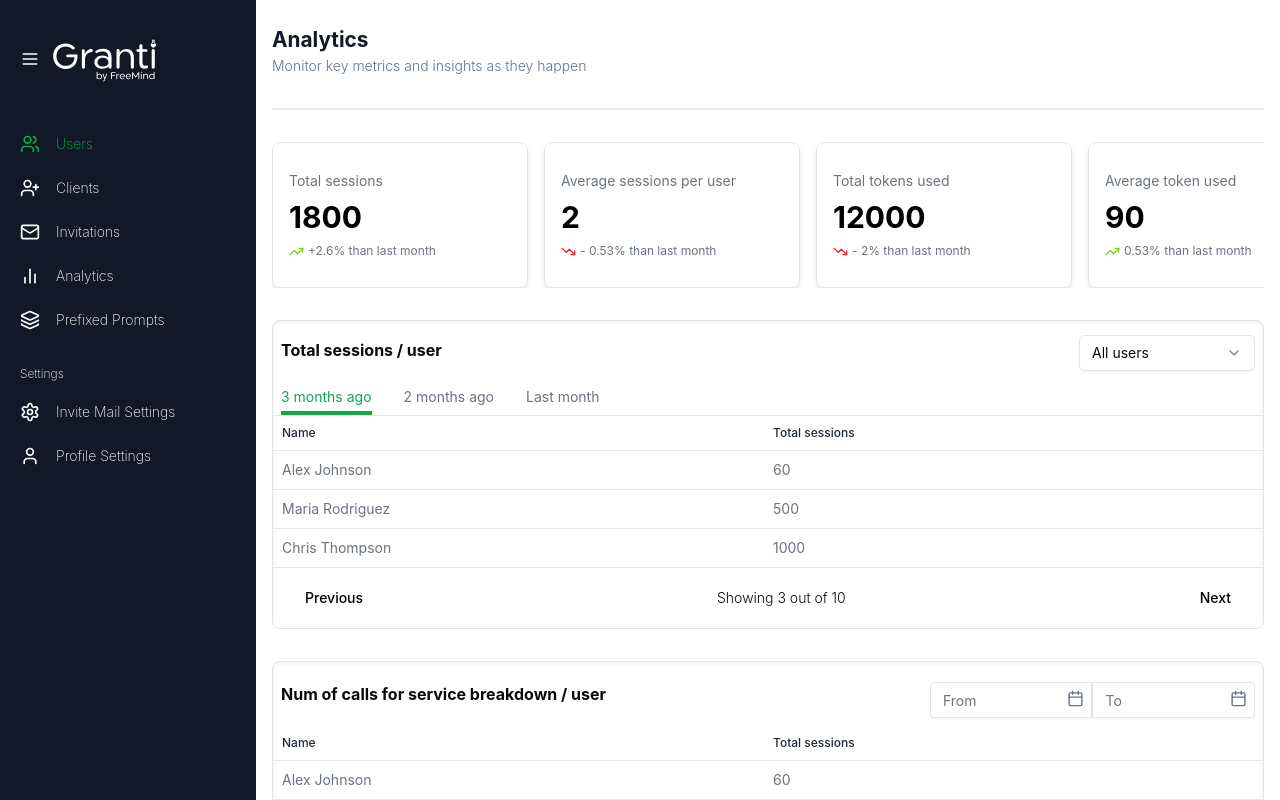
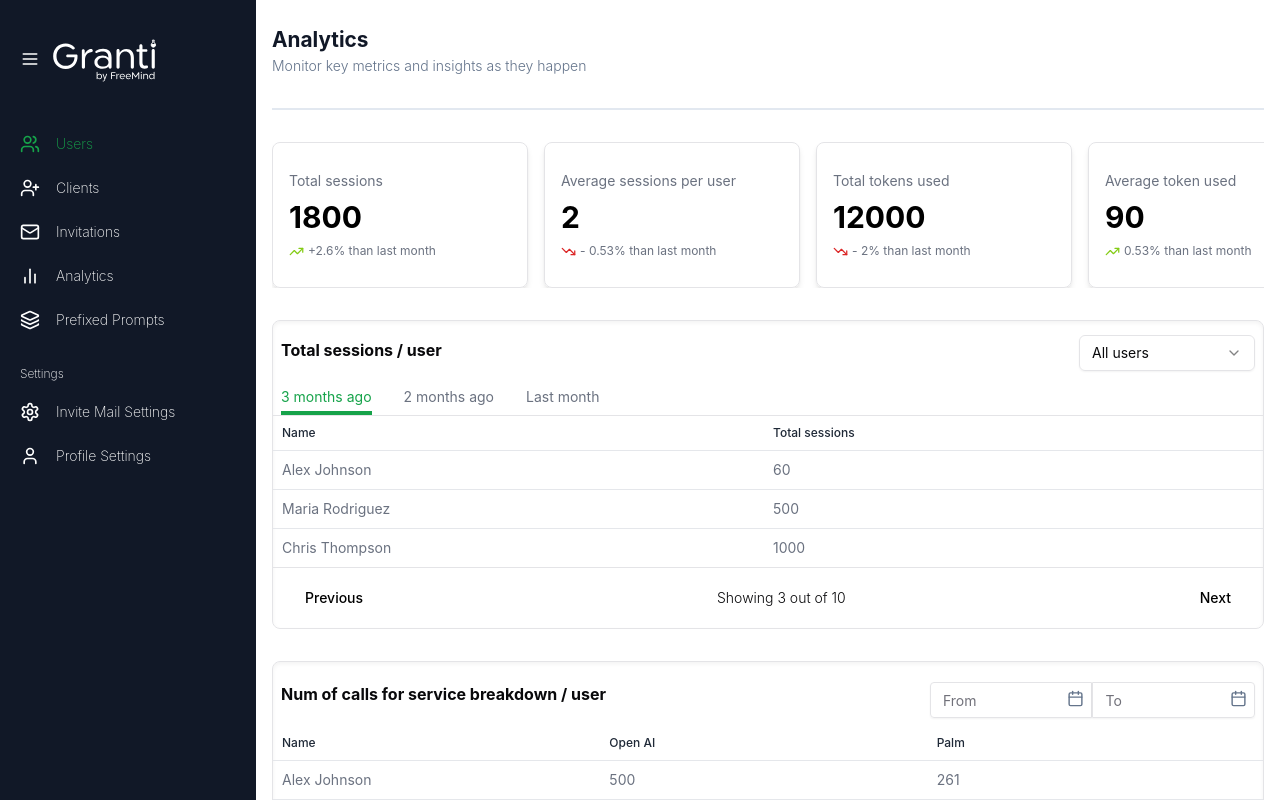
Before and after one commit to littlegod20/Freemind, a React (Vite) app: page /analytics in a window 1280 px wide. Built offline with nearby package versions, Linux system fonts and the light colour scheme.

Commit message:
modified the table data in analytics page

```diff
--- a/src/pages/Analytics/Analytics.tsx
+++ b/src/pages/Analytics/Analytics.tsx
@@ -1,9 +1,11 @@
 import Header from "@/components/Header";
 import StatisticsBox from "./components/StatisticsBox";
 import {
-  analyticsTableDetails,
-  analyticsTableTitles,
+  analyticsSessionsDetails,
+  analyticsSessionsTitles,
   analyticsTabs,
+  numOfCallsforServiceDets,
+  numOfCallsforServiceTitles,
   statisticsData,
 } from "./constants";
 import CommonTab from "@/components/widgets/CommonTab";
@@ -64,8 +66,8 @@ const Analytics = () => {
           >
             <CommonTabChild tabNumber={0} childIndex={childIndex}>
               <Table
-                tableTitles={analyticsTableTitles}
-                tableDetails={analyticsTableDetails}
+                tableTitles={analyticsSessionsTitles}
+                tableDetails={analyticsSessionsDetails}
                 titlesClassName="w-1/2"
                 detailsClassName="w-1/2"
                 overAllContainerClassName="rounded-b-lg"
@@ -82,8 +84,8 @@ const Analytics = () => {
           <FilterByCalendar />
         </ContainerHeader>
         <Table
-          tableDetails={analyticsTableDetails}
-          tableTitles={analyticsTableTitles}
+          tableTitles={numOfCallsforServiceTitles}
+          tableDetails={numOfCallsforServiceDets}
           titlesClassName="w-1/2"
           detailsClassName="w-1/2"
           overAllContainerClassName="rounded-b-lg"
--- a/src/pages/Analytics/constants.ts
+++ b/src/pages/Analytics/constants.ts
@@ -37,9 +37,9 @@ export const analyticsTabs: LabelTypes[] = [
   { label: "Last month", active: false },
 ];
 
-export const analyticsTableTitles: string[] = ["Name", "Total sessions"];
+export const analyticsSessionsTitles: string[] = ["Name", "Total sessions"];
 
-export const analyticsTableDetails: TableDetailsTypes[] = [
+export const analyticsSessionsDetails: TableDetailsTypes[] = [
   {
     name: "Alex Johnson",
     totalSessions: "60",
@@ -53,3 +53,27 @@ export const analyticsTableDetails: TableDetailsTypes[] = [
     totalSessions: "1000",
   },
 ];
+
+export const numOfCallsforServiceTitles = [
+  "Name",
+  "Open AI",
+  "Palm",
+];
+
+export const numOfCallsforServiceDets = [
+  {
+    name: "Alex Johnson",
+    openAI: "500",
+    palm: "261",
+  },
+  {
+    name: "Maria Rodriguez",
+    openAI: "500",
+    palm: "261",
+  },
+  {
+    name: "Chris Thompson",
+    openAI: "500",
+    palm: "261",
+  },
+];
```
